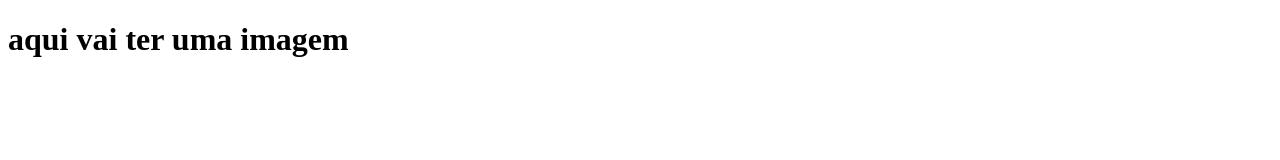
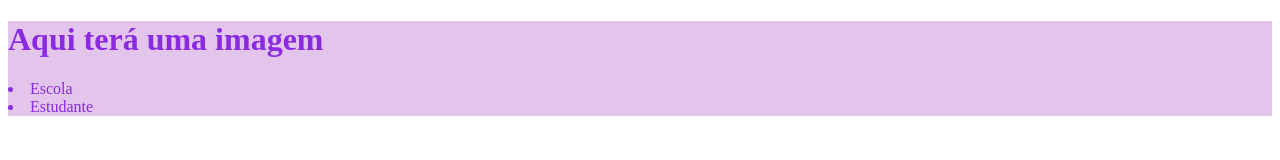
Before and after one commit to elhaneff/siteformadores, a plain HTML site: page index.html in a window 1280 px wide. Drawn offline with Linux system fonts and the light colour scheme.

Commit message:
iniciei o header

```diff
--- a/index.html
+++ b/index.html
@@ -5,8 +5,14 @@
     <meta http-equiv="X-UA-Compatible" content="IE=edge">
     <meta name="viewport" content="width=device-width, initial-scale=1.0">
     <title>Document</title>
+    <link rel="stylesheet" href="style.css">
 </head>
 <body>
-    <h1>aqui vai ter uma imagem</h1>
+    <header><h1>Aqui terá uma imagem</h1>
+    <lu>
+        <li>Escola</li>
+        <li>Estudante</li>
+    </lu></header>
+
 </body>
 </html>
--- a/style.css
+++ b/style.css
@@ -1,2 +1,4 @@
-header{}
-::backdrop color #E3C4EB
+header{
+    background-color: #E3C4EB;
+    color: blueviolet;
+}
```
